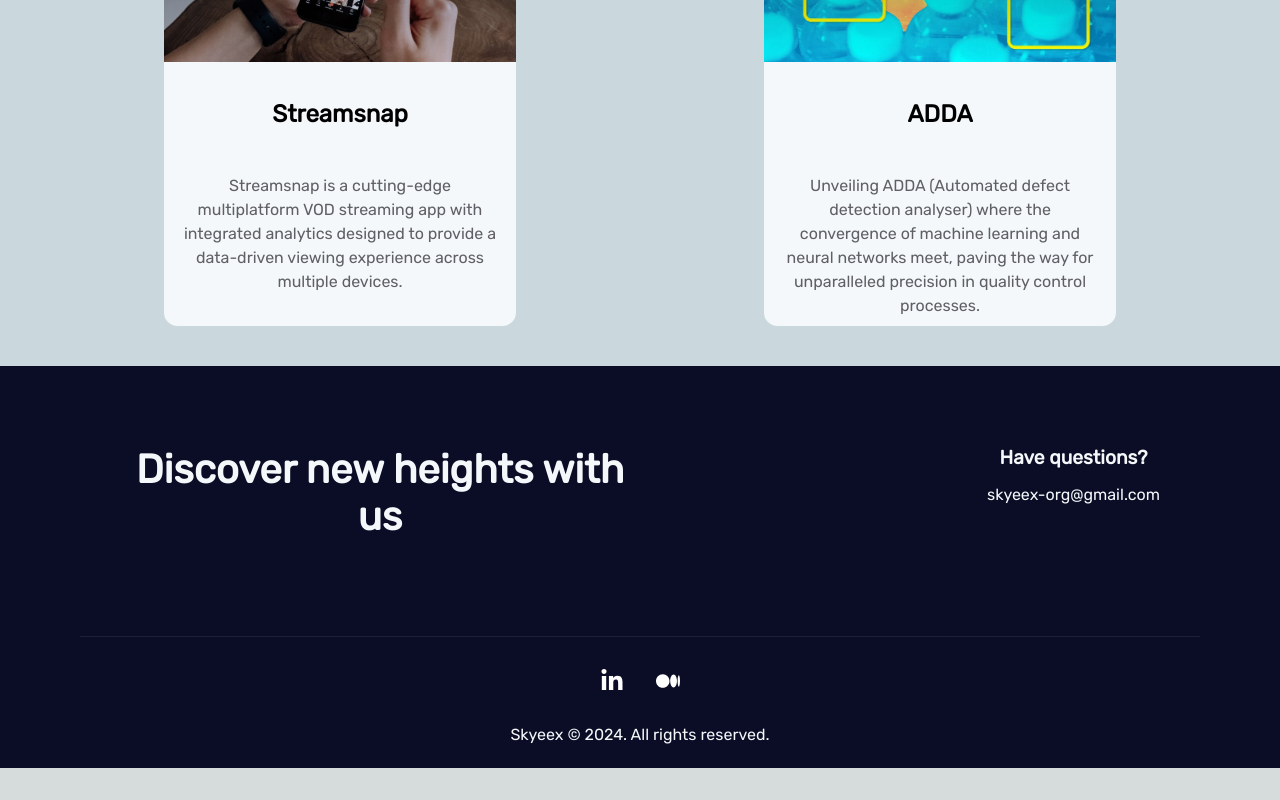
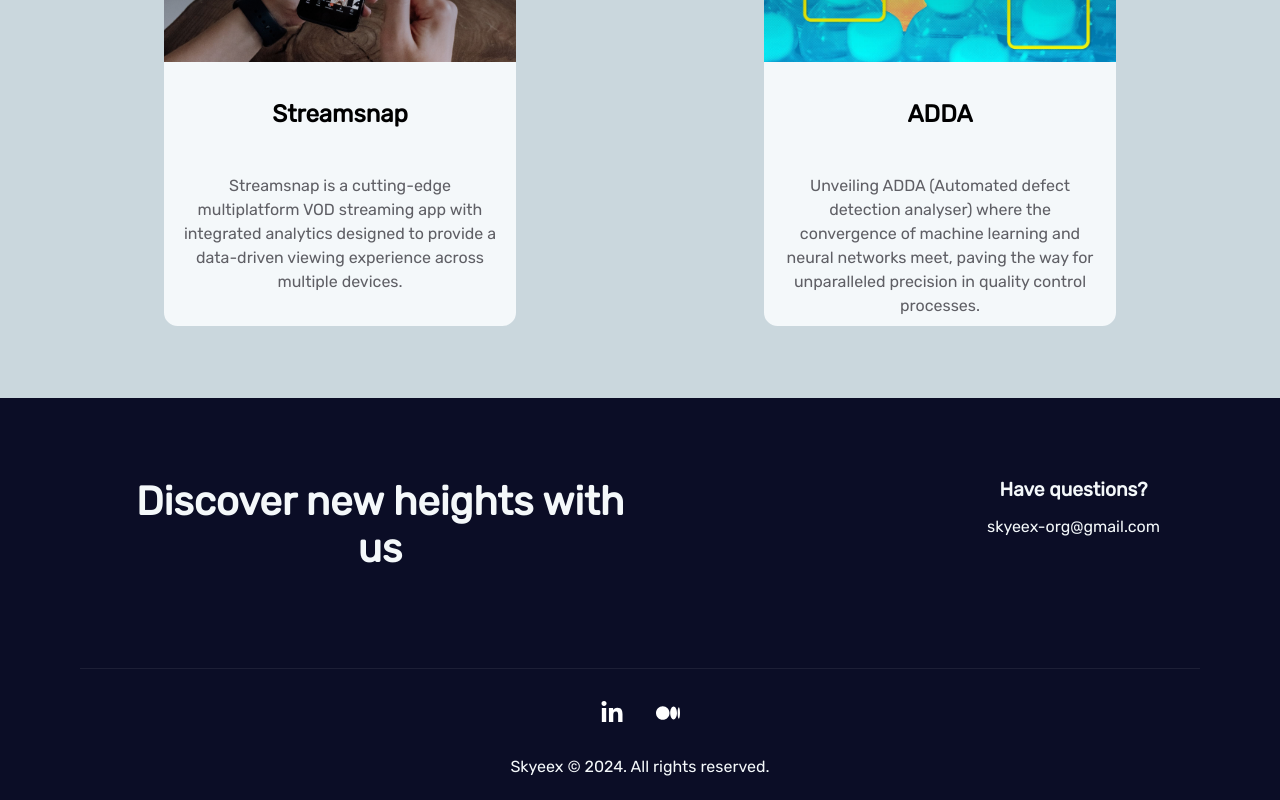
Before and after one commit to Skyeex-org/Skyeex-org.github.io, a Next.js app: page /projects in a window 1280 px wide. Shown: the part 1052-1852 px from the top of the page. Before the commit the page ends 1820 px from the top, so only its background shows below. Built offline with nearby package versions, Linux system fonts and the light colour scheme.

Commit message:
SKW-30 | Update projects

```diff
--- a/src/pages/projects.tsx
+++ b/src/pages/projects.tsx
@@ -38,6 +38,7 @@ const ProjectsPage: FC = () => {
                         })}
                     </FlexContainer>
                 </ProjectsContainer>
+                <SeparatorSpace paddingValue={isMobile() ? 2 : 1} />
             </StandardBackground>
             <Footer />
         </React.Fragment>
```
